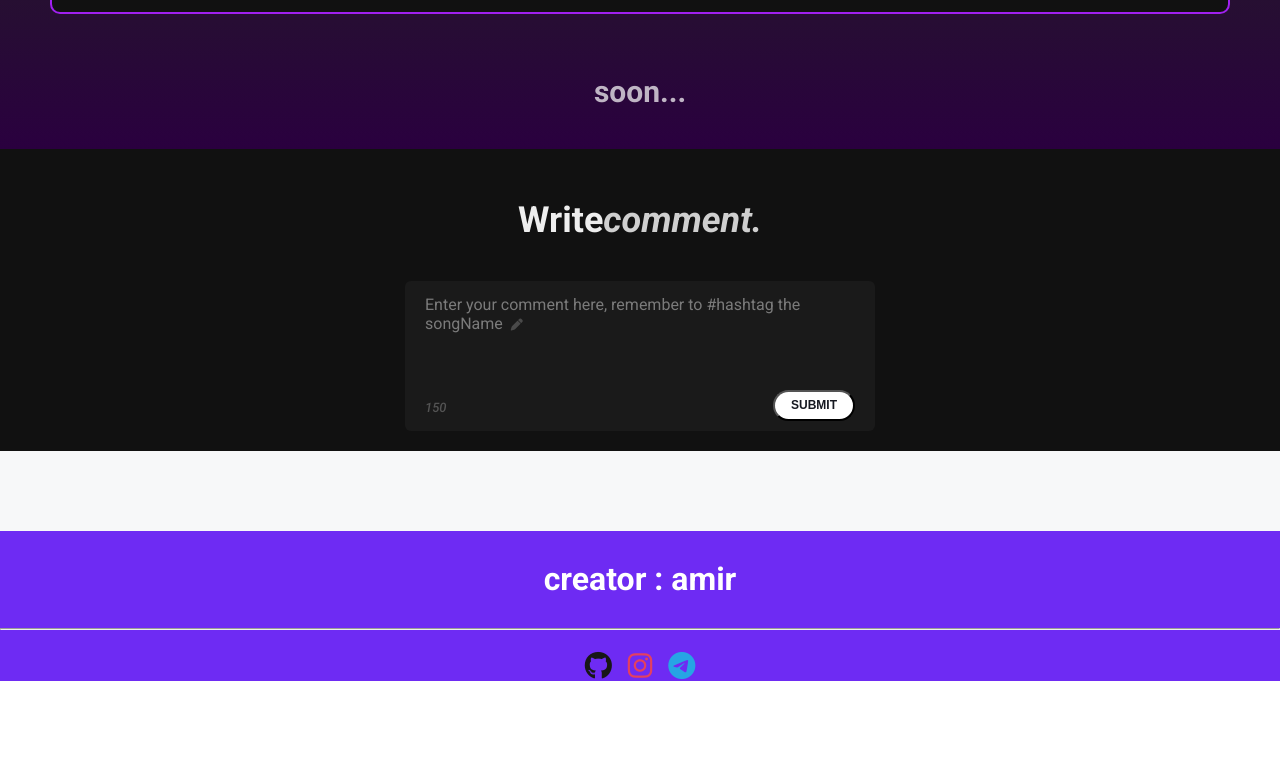
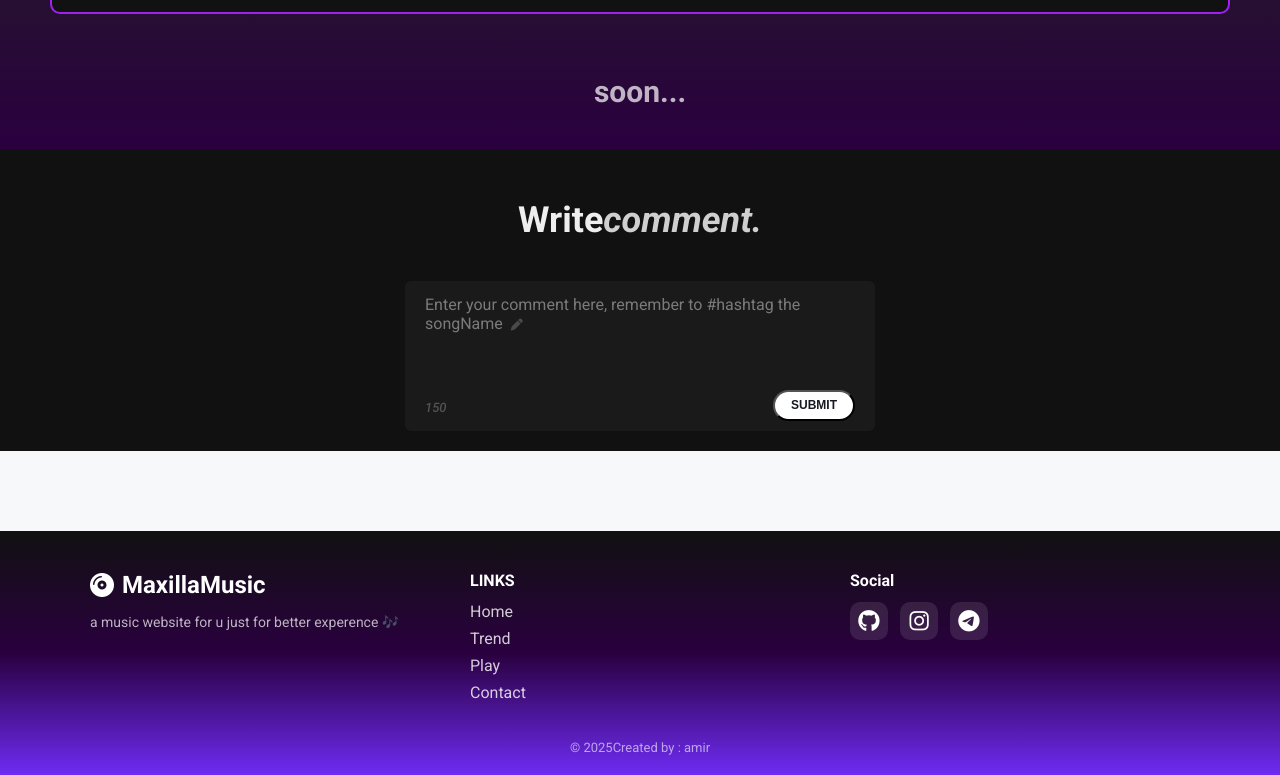
Before and after one commit to VibelessYoung/MaxillaMusic-WebPage, a plain HTML site: page index.html in a window 1280 px wide. Shown: the part 1121-1896 px from the top of the page. Before the commit the page ends 1804 px from the top, so only its background shows below. Drawn offline with Linux system fonts and the light colour scheme.

Commit message:
perfect footer

```diff
--- a/index.html
+++ b/index.html
@@ -163,37 +163,44 @@
 <!-- FOOTER -->
 
 <footer class="footer">
+  <div class="footer-container">
 
-    <h1 class="footer-title">creator : amir</h1>
+    <div class="footer-brand">
+      <h2 class="footer-logo"><i class="fa-solid fa-compact-disc"></i> MaxillaMusic</h2>
+      <p class="footer-desc">a music website for u just for better experence 🎶<br>
+      </p>
+    </div>
 
-    <hr>
+    <div class="footer-links">
+      <h3>LINKS</h3>
+      <ul>
+        <li><a href="#">Home</a></li>
+        <li><a href="#">Trend</a></li>
+        <li><a href="#">Play</a></li>
+        <li><a href="#">Contact</a></li>
+      </ul>
+    </div>
 
-    <!-- FOOTER ICONS -->
+    <div class="footer-socials">
+      <h3>Social</h3>
+      <div class="social-icons">
+        <a href="https://github.com/vibelessyoung" target="_blank" aria-label="GitHub"><i class="fa-brands fa-github"></i></a>
+        <a href="https://instagram.com/vibeless.young" target="_blank" aria-label="Instagram"><i class="fa-brands fa-instagram"></i></a>
+        <a href="https://t.me/VibelessYoung" target="_blank" aria-label="Telegram"><i class="fa-brands fa-telegram"></i></a>
+      </div>
+    </div>
 
-    <div class="socials">
+  </div>
 
-  <a href="https://github.com/vibelessyoung" aria-label="GitHub" target="_blank" rel="noopener">
+  <div class="footer-bottom">
+    <p>© <span id="year"></span>Created by : amir</p>
+  </div>
+</footer>
 
-    <i class="fa-brands fa-github"></i>
+<script>
+  document.getElementById("year").textContent = new Date().getFullYear();
+</script>
 
-  </a>
-
-  <a href="https://instagram.com/vibeless.young" aria-label="Instagram" target="_blank" rel="noopener">
-
-    <i class="fa-brands fa-instagram"></i>
-
-  </a>
-
-  <a href="https://t.me/VibelessYoung" aria-label="Telegram" target="_blank" rel="noopener">
-
-    <i class="fa-brands fa-telegram"></i>
-
-  </a>
-
-</div>
-
-
-</footer>
 
 <!-- JS -->
 
--- a/style/style.css
+++ b/style/style.css
@@ -580,49 +580,88 @@ textarea {
 
 /* FOOTER STYLE */
 
-.footer{
+.footer {
+  background: linear-gradient(180deg, #111, #2a003f, #6E2BF3);
+  color: #fff;
   font-family: "Roboto", sans-serif;
-  background-color: #6E2BF3;
-  color: #ffffff;
-  height: 150px;
-  display: flex;
-  justify-content: center;
-  flex-direction: column;
+  padding: 40px 20px 20px;
 }
 
-.footer-title{
+.footer-container {
+  max-width: 1100px;
+  margin: auto;
+  display: grid;
+  grid-template-columns: repeat(auto-fit, minmax(240px, 1fr));
+  gap: 40px;
+}
+
+.footer-logo {
+  font-size: 24px;
+  margin-bottom: 12px;
+  display: flex;
+  align-items: center;
+  gap: 8px;
+  color: #fff;
+}
+
+.footer-desc {
+  font-size: 14px;
+  color: rgba(255,255,255,0.7);
+  line-height: 1.6;
+}
+
+.footer-links h3,
+.footer-socials h3 {
+  font-size: 16px;
+  margin-bottom: 12px;
+  color: #fff;
+}
+
+.footer-links ul {
+  list-style: none;
+  padding: 0;
+}
+
+.footer-links li {
+  margin-bottom: 8px;
+}
+
+.footer-links a {
+  color: rgba(255,255,255,0.8);
+  text-decoration: none;
+  transition: color 0.3s;
+}
+
+.footer-links a:hover {
+  color: #fff;
+}
+
+.social-icons {
+  display: flex;
+  gap: 12px;
+}
+
+.social-icons a {
+  font-size: 22px;
+  color: #fff;
+  width: 38px;
+  height: 38px;
+  display: grid;
+  place-items: center;
+  border-radius: 10px;
+  background: rgba(255,255,255,0.1);
+  transition: all 0.3s;
+}
+
+.social-icons a:hover {
+  background: #fff;
+  color: #6E2BF3;
+  transform: translateY(-3px);
+}
+
+.footer-bottom {
   text-align: center;
   margin-top: 30px;
-  margin-bottom: 30px;
+  font-size: 13px;
+  color: rgba(255,255,255,0.6);
 }
-
-.footer-p{
-  text-align: center;
-  margin-top: 30px;
-  margin-bottom: 30px;
-  font-size: 25px;
-}
-
-.socials{
-  display: flex;
-  justify-content: center;
-  margin-top: 20px;
-}
-
-.socials a {
-  margin: 0 8px; font-size: 28px; text-decoration: none;
-}
-
-.socials a i {
-transition: transform .2s ease;
-}
-
-.socials a:hover i {
-transform: translateY(-2px);
-}
-
-.fa-github { color: #181717; }
-
-.fa-instagram { color: #E4405F; }
-
-.fa-telegram { color: #26A5E4; }
```
